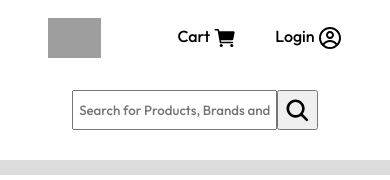
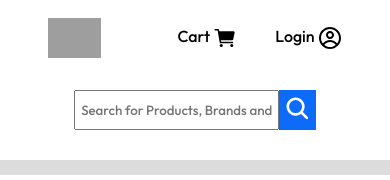
Before and after one commit to dagger983/Rategle-Ecommerce, a React (Vite) app: page / in a window 390 px wide. Shown: the top 180 px of the page. Built offline with nearby package versions, Linux system fonts and the light colour scheme; grey boxes are pictures that could not be loaded.

Commit message:
first commit

```diff
--- a/src/components/navbar/navbar.css
+++ b/src/components/navbar/navbar.css
@@ -46,7 +46,11 @@
         top: 8px;
         height: 40px;
     }
-
+    .searchBtn2{
+        background-color: rgb(13, 107, 249);;
+        color: white;
+        border: none;
+    }
 
     .searchBar2,
     .searchBtn2 {
--- a/src/components/searchbar/searchbar.css
+++ b/src/components/searchbar/searchbar.css
@@ -16,6 +16,8 @@
     border:none;
     border-radius:50%;
     cursor: pointer;
+    background-color: rgb(13, 107, 249);
+    color: white;
 }
 
 @media only screen and (max-width: 768px) {
```
